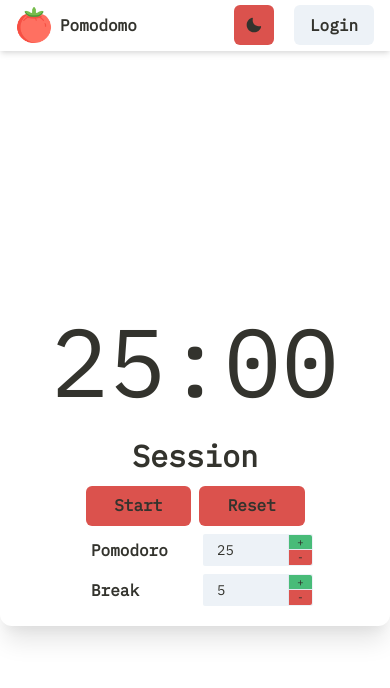
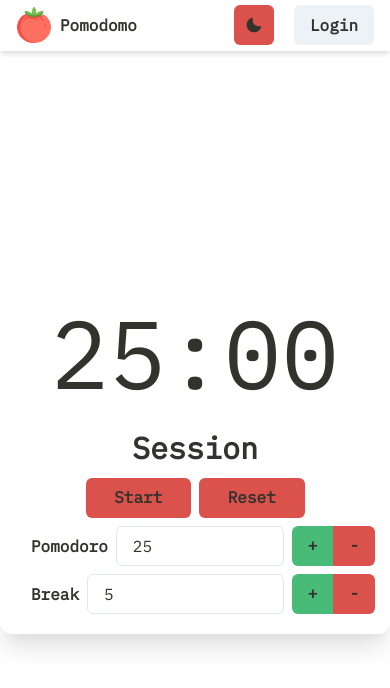
Before and after one commit to khoaHyh/pomodomo, a Next.js app: page / in a window 390 px wide. Shown: the top 688 px of the page. Built offline with nearby package versions, Linux system fonts and the light colour scheme.

Commit message:
interval buttons are mobile friendly-er

```diff
--- a/components/Pomodoro.js
+++ b/components/Pomodoro.js
@@ -79,7 +79,6 @@ const Pomodoro = () => {
     const valueInSeconds = value * 60;
     if (
       !isPlaying &&
-      sessionType &&
       valueInSeconds <= 3600 &&
       valueInSeconds >= 60
     ) {
@@ -93,7 +92,6 @@ const Pomodoro = () => {
     const valueInSeconds = value * 60;
     if (
       !isPlaying &&
-      !sessionType &&
       valueInSeconds <= 3600 &&
       valueInSeconds >= 60
     ) {
--- a/components/pomoUtils/Interval.js
+++ b/components/pomoUtils/Interval.js
@@ -8,6 +8,10 @@ import {
   NumberIncrementStepper,
   NumberDecrementStepper,
   useColorModeValue,
+  useNumberInput,
+  Button,
+  Input,
+  ButtonGroup,
 } from '@chakra-ui/react';
 
 export const Interval = ({ sessionTime, handleSessionTime, timeTitle }) => {
@@ -20,45 +24,53 @@ export const Interval = ({ sessionTime, handleSessionTime, timeTitle }) => {
   const colorIncrement = useColorModeValue('#33332d', 'green.400');
   const colorDecrement = useColorModeValue('#33332d', '#db524d');
 
+  const { getInputProps, getIncrementButtonProps, getDecrementButtonProps } =
+    useNumberInput({
+      min: 1,
+      max: 60,
+      onChange: (value,valueAsNumber) => {
+        handleSessionTime(valueAsNumber);
+      },
+      keepWithinRange: true,
+      clampValueOnBlur: true,
+      allowMouseWheel: true,
+    });
+
+  const increaseTime = getIncrementButtonProps();
+  const decreaseTime = getDecrementButtonProps();
+  const inputTime = getInputProps();
+
+  console.log(sessionTime);
   return (
-    <HStack rounded="lg" width="240px">
-      <Box w="50%">
+    <HStack rounded="lg" width="360px">
+      {/* Session label */}
       <Text id="break-label" as="h1" fontWeight="semibold" pl="4">
         {timeTitle}
       </Text>
-      </Box>
-      <Box>
-        <NumberInput
+      {/* Input */}
+      <Input
         aria-label={`${timeTitle} input`}
-          size="sm"
-          w={110}
-          variant="filled"
-          defaultValue={sessionTime}
-          min={1}
-          max={60}
-          onChange={value => {
-            handleSessionTime(parseInt(value));
-          }}
-          keepWithinRange
-          clampValueOnBlur
-        >
-          <NumberInputField focusBorderColor="green.300" />
-          <NumberInputStepper>
-            <NumberIncrementStepper
+        {...inputTime}
+        value={sessionTime}
+      ></Input>
+      <ButtonGroup isAttached>
+        <Button
           bg={incrementBg}
           _active={incrementActiveBg}
           color={colorIncrement}
-              children="+"
-            />
-            <NumberDecrementStepper
+          {...increaseTime}
+        >
+          +
+        </Button>
+        <Button
           bg={decrementBg}
           _active={decrementActiveBg}
           color={colorDecrement}
-              children="-"
-            />
-          </NumberInputStepper>
-        </NumberInput>
-      </Box>
+          {...decreaseTime}
+        >
+          -
+        </Button>
+      </ButtonGroup>
     </HStack>
   );
 };
```
Lines whose indentation alone changed are shown as unchanged.
